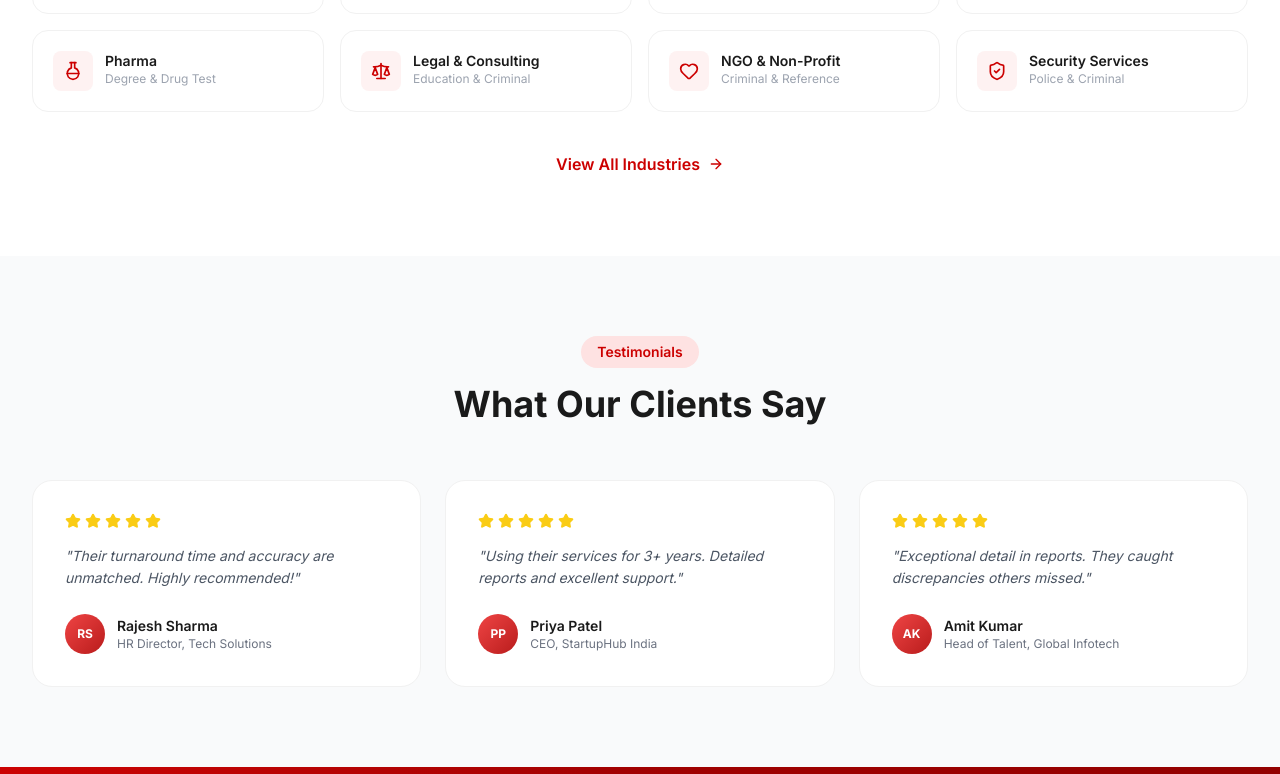
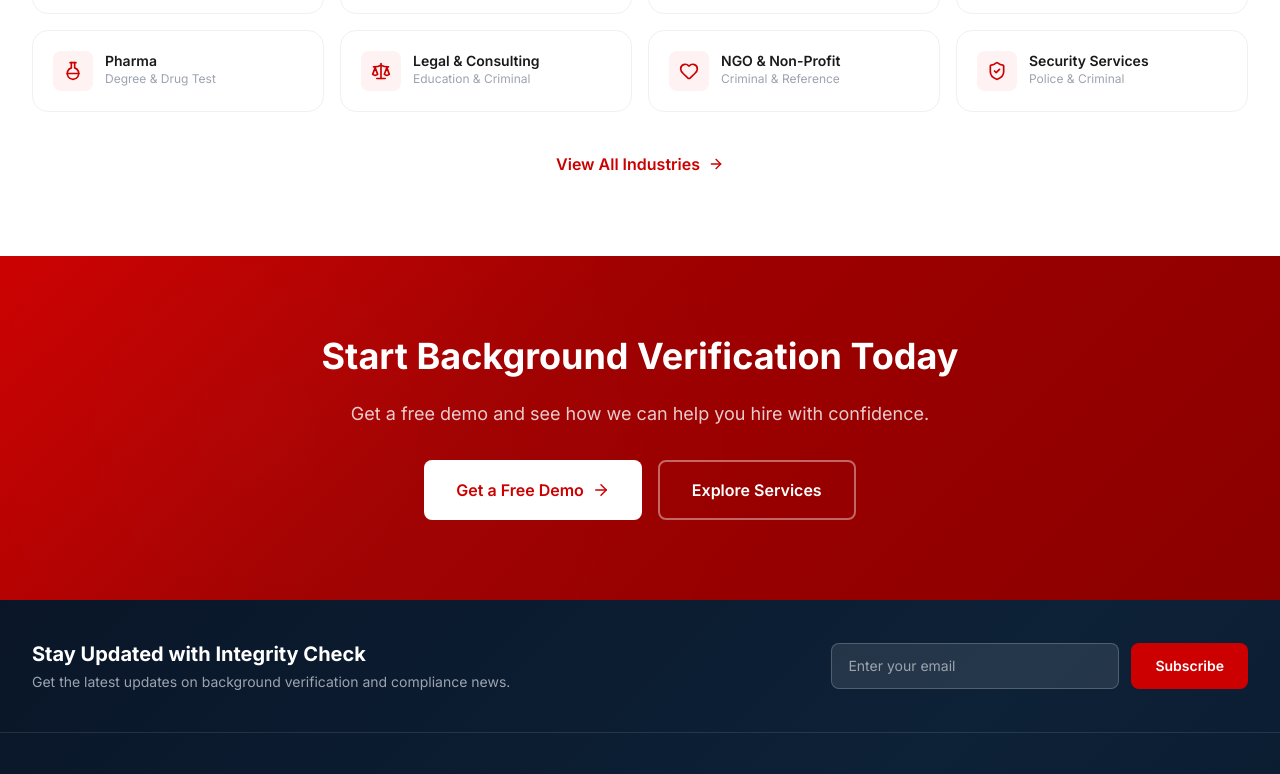
Before and after one commit to sp9935891173s-lgtm/integrity-check-website, a React (Vite) app in the folder app/: page / in a window 1280 px wide. Shown: the part 2023-2797 px from the top of the page. Built offline with nearby package versions, Linux system fonts and the light colour scheme.

Commit message:
compliance final update

```diff
--- a/app/src/pages/Home.tsx
+++ b/app/src/pages/Home.tsx
@@ -250,36 +250,7 @@ function IndustriesSection() {
 
 
 
-function TestimonialsSection() {
-  const testimonials = [
-    { name: 'Rajesh Sharma', role: 'HR Director, Tech Solutions', text: 'Their turnaround time and accuracy are unmatched. Highly recommended!' },
-    { name: 'Priya Patel', role: 'CEO, StartupHub India', text: 'Using their services for 3+ years. Detailed reports and excellent support.' },
-    { name: 'Amit Kumar', role: 'Head of Talent, Global Infotech', text: 'Exceptional detail in reports. They caught discrepancies others missed.' },
-  ];
-  const { ref, isRevealed } = useScrollReveal();
-  return (
-    <section ref={ref} className="py-20 bg-gray-50">
-      <div className="max-w-7xl mx-auto px-4 sm:px-6 lg:px-8">
-        <div className={`text-center mb-14 transition-all duration-700 ${isRevealed ? 'opacity-100 translate-y-0' : 'opacity-0 translate-y-8'}`}>
-          <span className="inline-block px-4 py-1.5 bg-red-100 text-brand-red text-sm font-semibold rounded-full mb-4">Testimonials</span>
-          <h2 className="text-3xl sm:text-4xl font-bold text-brand-black mb-4">What Our Clients Say</h2>
-        </div>
-        <div className="grid grid-cols-1 md:grid-cols-3 gap-6">
-          {testimonials.map((t, i) => (
-            <div key={i} className={`home-testimonial-card scroll-reveal ${isRevealed ? 'revealed' : ''}`} style={{ transitionDelay: `${i * 100}ms` }}>
-              <div className="flex gap-1 mb-4">{[...Array(5)].map((_, j) => <Star key={j} size={16} className="text-yellow-400 fill-yellow-400" />)}</div>
-              <p className="text-gray-600 text-sm leading-relaxed mb-6 italic">"{t.text}"</p>
-              <div className="flex items-center gap-3">
-                <div className="w-10 h-10 rounded-full bg-gradient-to-br from-red-500 to-red-700 flex items-center justify-center text-white text-xs font-bold">{t.name.split(' ').map(n=>n[0]).join('')}</div>
-                <div><div className="font-semibold text-brand-black text-sm">{t.name}</div><div className="text-gray-500 text-xs">{t.role}</div></div>
-              </div>
-            </div>
-          ))}
-        </div>
-      </div>
-    </section>
-  );
-}
+
 
 function CTABanner() {
   const { ref, isRevealed } = useScrollReveal();
@@ -306,7 +277,7 @@ export default function Home() {
       <WhyChooseUsSection />
       <IndustriesSection />
 
-      <TestimonialsSection />
+
       <CTABanner />
     </>
   );
```
